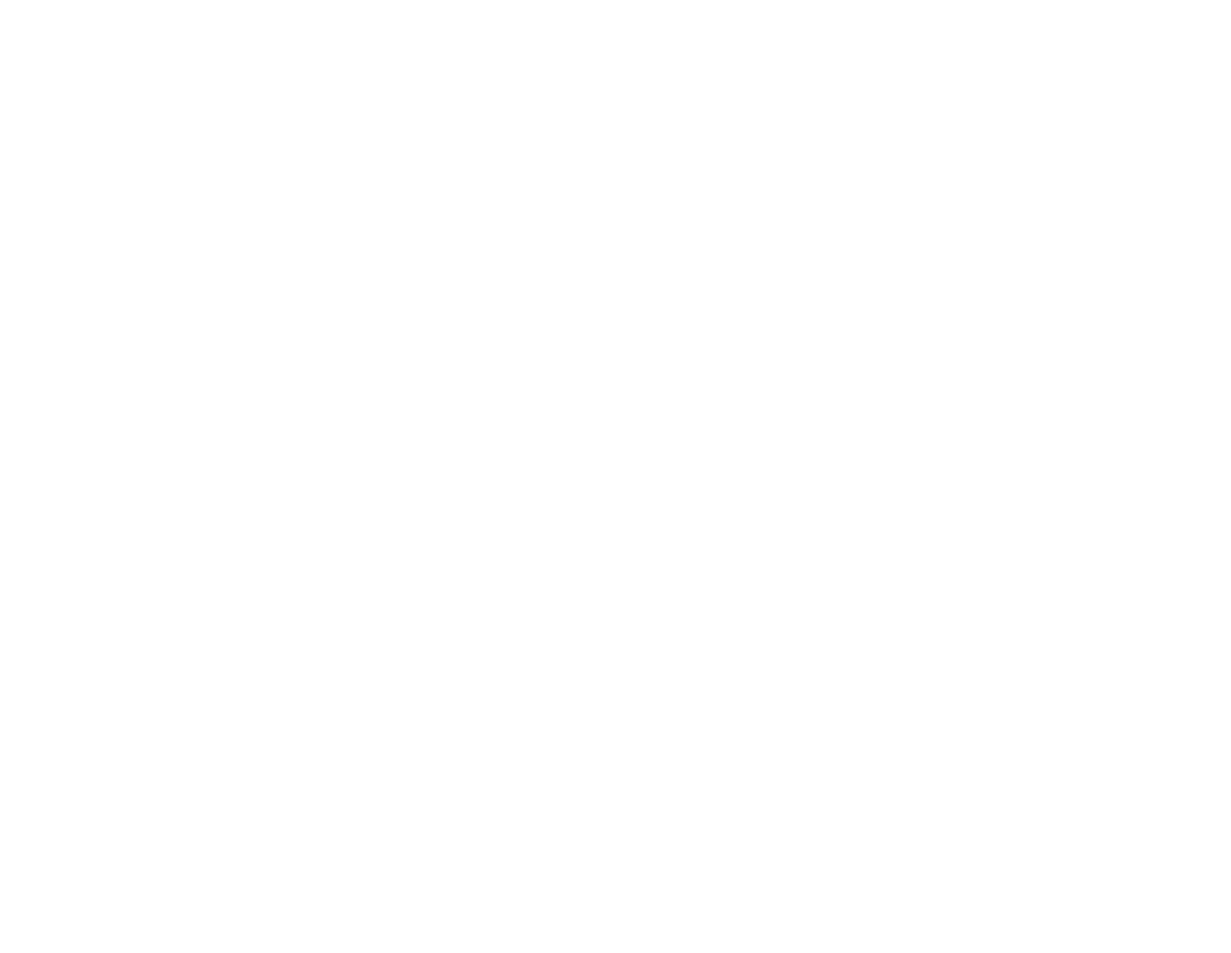
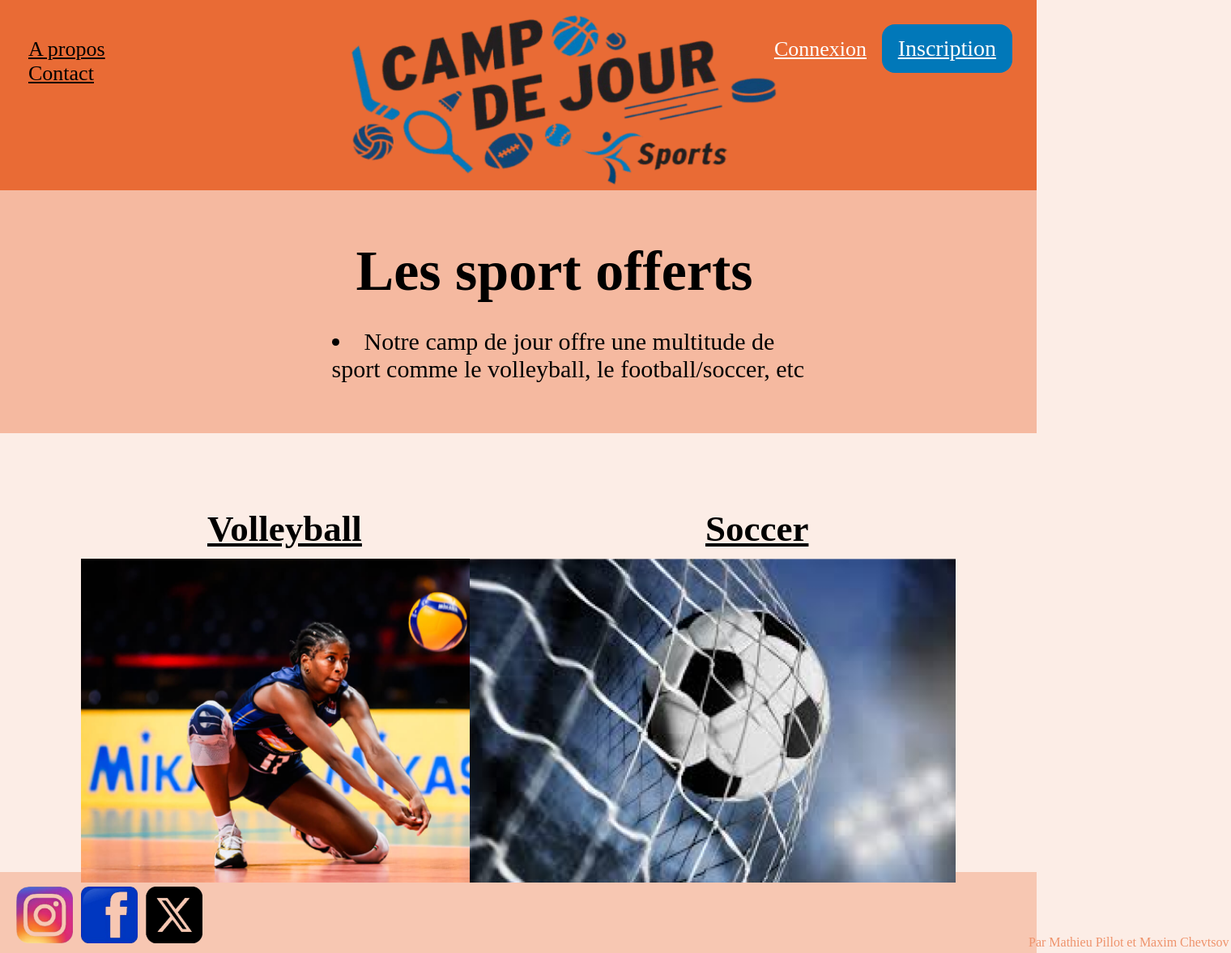
Before and after one commit to Mathieu-Pillot/TP3_MaximEtMathieu-Developpement-Web, a plain HTML site: page index.html in a window 1280 px wide. Shown: the whole page at 81% size, 1520 px wide, since content can reach past the window. Before the commit the page ends 800 px from the top, so only its background shows below. Drawn offline with Linux system fonts and the light colour scheme.

Commit message:
J'ai fait le index

```diff
--- a/index.html
+++ b/index.html
@@ -1,11 +1,65 @@
 <!DOCTYPE html>
 <html lang="fr">
 <head>
-    <meta charset="UTF-8">
-    <meta name="viewport" content="width=device-width, initial-scale=1.0">
-    <title>Document</title>
+
+    <title>Camp de jour</title>
+    <link rel="stylesheet" href="./style.css">
+    <style>
+        body{
+            background-color: #fcede6;
+            margin: 0;
+        }
+        header{
+            width: 100%;
+            height: 235px;
+            background-color: #E96B35;
+        }
+        footer{
+            width: 100%;
+            height: 100px;
+            background-color: #f7c7b2;
+            margin-top: 40%;
+        }
+
+    </style>
 </head>
 <body>
-    <a href=""Lien vide></a>
+    <header>
+        <a href="index.html"><img class="index" src="/img/logo.png"></a>
+        <a class="a-propos" href="/a-propos.html">A propos</a>
+        <a class="contact"href="contact.html">Contact</a>
+        <a class="inscription"href="inscription.html">Inscription</a>
+        <a class="connexion"href="connexion.html">Connexion</a>
+    </header>
+
+    <section class="titrebackground">
+        <h1 class="titre">Les sport offerts</h1>
+        <li class="minipresentation" >Notre camp de jour offre une multitude de sport comme le volleyball, le football/soccer, etc</li>
+    </section>
+
+
+
+    <section style="position: relative;top: 25px">
+        <a class="volleyball"href=""><h2>Volleyball</h2></a>
+        <img class="volleyimg"src="/img/Volleyball.png">
+        <a class="soccer"href=""><h2>Soccer</h2></a>
+        <img class="soccerimg"src="/img/Soccer.png">
+
+    </section>
+
+    <footer>
+        <a href="https://www.instagram.com/" target="_blank"><img class="instagramimg" src="/img/instagramLogo.png" alt="instagram"></a>
+        <a href="https://www.facebook.com/" target="_blank"><img class="facebookimg" src="/img/facebookLogo.png" alt="facebook"></a>
+        <a href="https://x.com/" target="_blank"><img class="twitterimg" src="/img/twitterLogo.png" alt="twitter"></a>
+
+        <p class="parMathieuMaxim">Par Mathieu Pillot et Maxim Chevtsov</p>
+
+    </footer>
+
+
+
+
+
+
 </body>
 </html>
--- /dev/null
+++ b/style.css
@@ -0,0 +1,119 @@
+/*Header*/
+.index{
+    float:left;width: 600px;height: 230px;position: relative;left:  30%;
+}
+.a-propos{
+    color: black;font-size: 26px;position: absolute;left: 35px;top: 46px;
+}
+.contact{
+    color: black;font-size: 26px;position: absolute;left: 35px;top: 76px;
+}
+.inscription{
+    color: white;
+    font-size: 28px;
+    position: absolute;
+    right: 30px;
+    top: 30px;
+    background-color: #0178B9;
+    padding: 14px 20px;
+    border-radius: 16px;
+}
+.connexion{
+    color: white;
+    font-size: 26px;
+    position: absolute;
+    top: 46px;
+    right: 210px;
+}
+
+/*Footer*/
+.instagramimg{
+    width: 70px;
+    height: 70px;
+    margin-left: 20px;
+    margin-top: 18px;
+    float: left;
+}
+.facebookimg{
+    width: 70px;
+    height: 70px;
+    margin-left: 10px;
+    margin-top: 18px;
+    float: left;
+}
+.twitterimg{
+    width: 70px;
+    height: 70px;
+    margin-left: 10px;
+    margin-top: 18px;
+    float: left;
+}
+.parMathieuMaxim{
+    width: 250px;
+    position: relative;
+    left: 1270px;
+    bottom: 10px;
+    color: #ee936c;
+}
+
+
+
+/*index*/
+.titre{
+    position: relative;
+    left: 32%;
+    top: 60px;
+    margin: 30px;
+    font-size: 70px;
+    font-weight: bold;
+    width: 800px;/*pour eviter que la page soit trop grande*/
+
+
+
+}
+.titrebackground{
+    background-color: #f5b9a0;
+    width: 100%;
+    height: 300px;
+    position: relative;
+    bottom: 30px;
+}
+.minipresentation{
+    overflow-wrap: break-word;
+    width: 600px;
+    font-size: 30px;
+    position: relative;
+    left: 32%;
+    top: 60px;
+
+}
+.volleyball{
+    color:black;
+    font-size: 30px;
+    position: absolute;
+    left: 20%;
+}
+.volleyimg{
+    float: left;
+    width: 600px;
+    height: 400px;
+    position: relative;
+    left: 100px;
+    top: 100px;
+}
+.soccer{
+    color: black;
+    font-size: 30px;
+    position: absolute;
+    right: 22%;
+
+
+}
+.soccerimg{
+    float: right;
+    width: 600px;
+    height: 400px;
+    position: relative;
+    right: 100px;
+    top: 100px;
+}
```
Also changed, not shown: connexion.html (added), img/Soccer.png (added), img/Volleyball.png (added), img/facebookLogo.png (added), img/instagramLogo.png (added), img/logo.png (added), img/twitterLogo.png (added), inscription.html (added), test.html (added).
